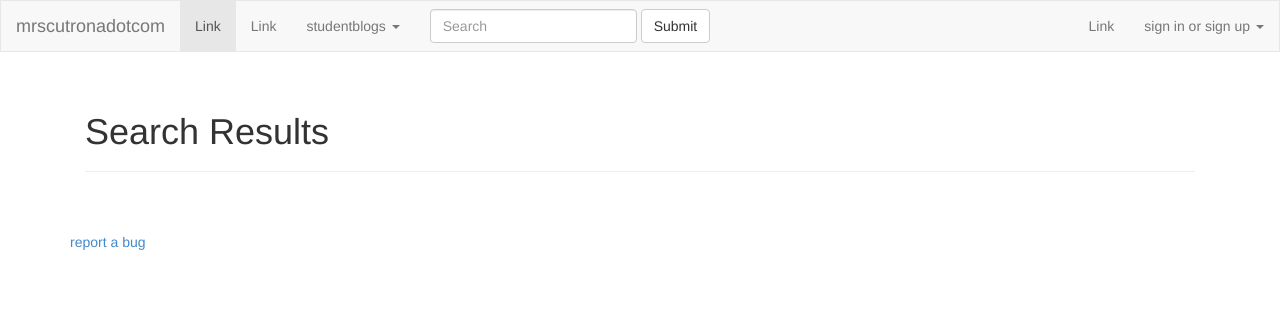
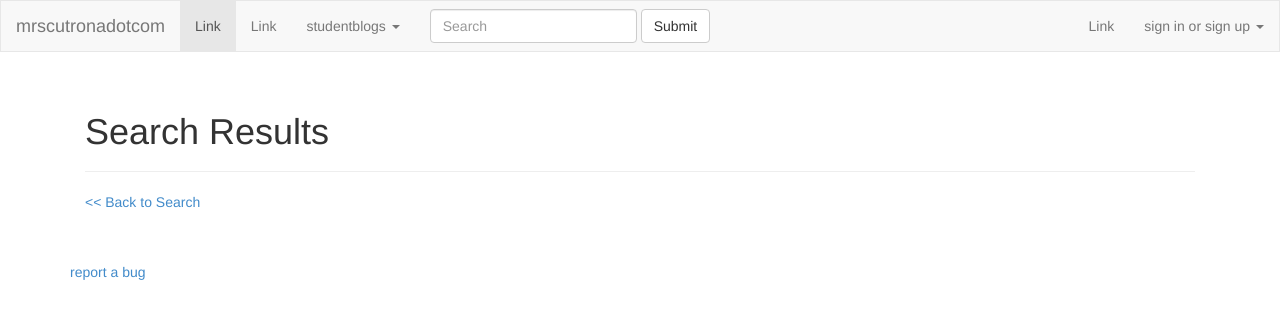
Before and after one commit to katiemthom/mrscutronadotcom, a Flask app: template templates/searchresults.html in a window 1280 px wide. Shown: the top 319 px of the page. Run offline with Flask 2, Linux system fonts and the light colour scheme; the template is opened without the code that fills it, so the values that code supplies are empty; some libraries are stand-ins or nearby versions.

Commit message:
back to search added on search results page

```diff
--- a/templates/searchresults.html
+++ b/templates/searchresults.html
@@ -6,6 +6,9 @@
 <!-- **************** HEADER **************** -->
 	<div class="page-header">
 		<h1>Search Results</h1><small></small>
+	</div>
+	<div>
+		<p><a href="{{url_for('search')}}"><< Back to Search</a></p>
 	</div>
 <!-- **************** END HEADER **************** -->
 
```
